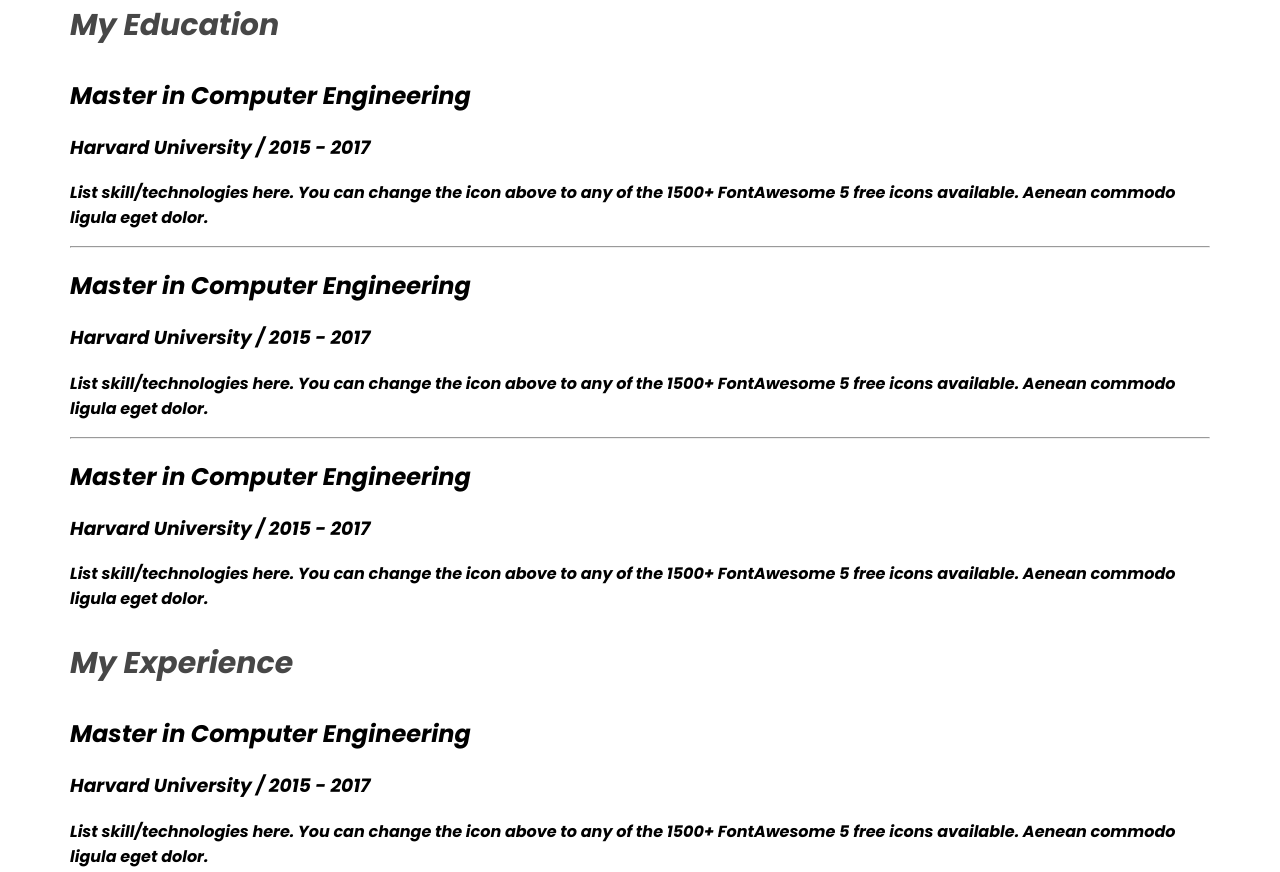
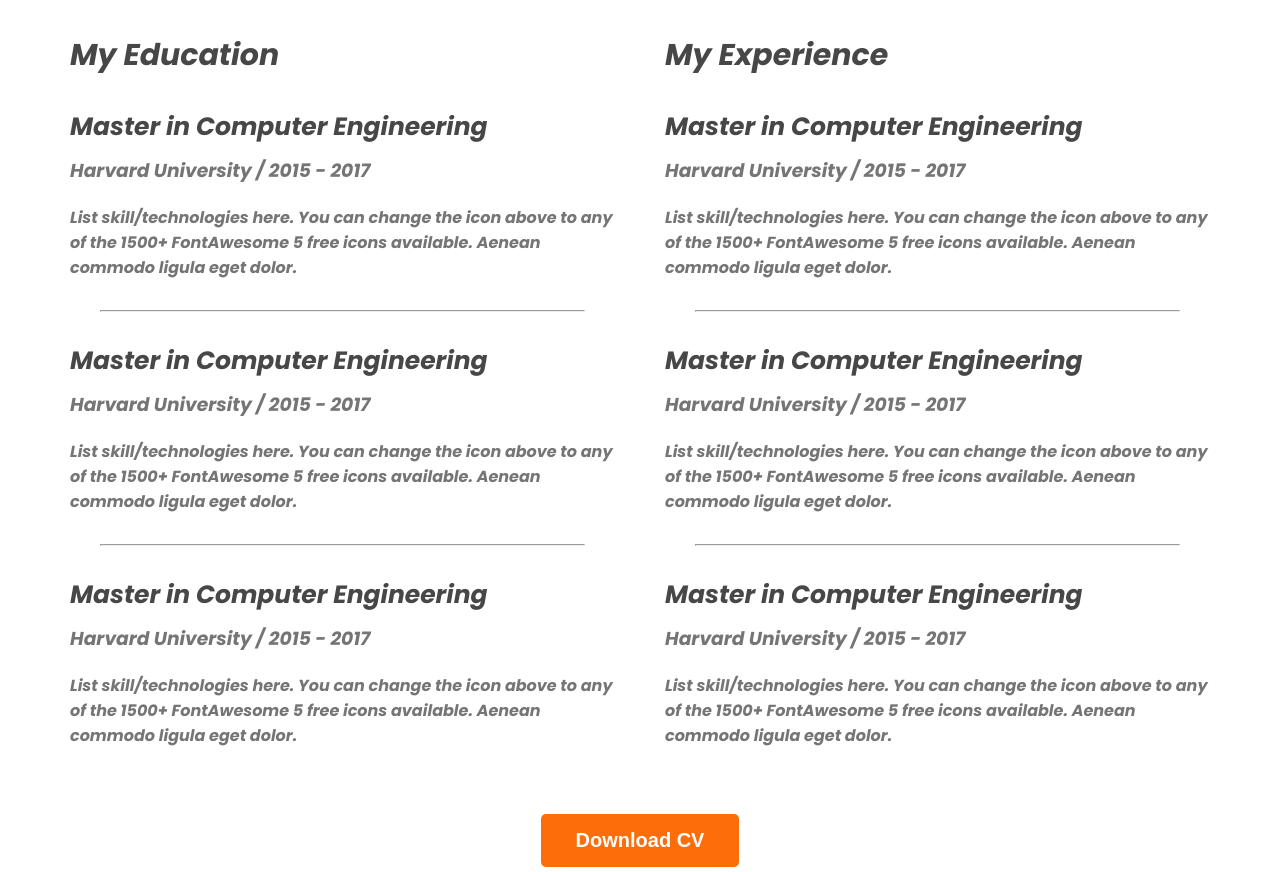
Before and after one commit to Khurshedspi/portfolio-2023, a plain HTML site: page index.html in a window 1280 px wide. Shown: the part 2510-3382 px from the top of the page. Drawn offline with Linux system fonts and the light colour scheme.

Commit message:
download cv added

```diff
--- a/index.html
+++ b/index.html
@@ -120,7 +120,7 @@ Hi, I am
                 <p class="resume-item-description">List skill/technologies here. You can change the icon above
                     to any of the 1500+ FontAwesome 5 free icons available. Aenean commodo ligula eget dolor.</p>
             </div>
-
+            </div>
 
         <div class="resume-column">
             <h3 class="resume-column-title">My Experience</h3>
@@ -144,8 +144,12 @@ Hi, I am
                 <p class="resume-item-description">List skill/technologies here. You can change the icon above
                     to any of the 1500+ FontAwesome 5 free icons available. Aenean commodo ligula eget dolor.</p>
             </div>
+         </div>
         </div>
+    <div class="download-cv">
+        <button class="btn-primary">Download CV</button>
     </div>
+
 </section>
     </main>
     <footer>
--- a/styles/portfolio.css
+++ b/styles/portfolio.css
@@ -138,3 +138,27 @@ main section{
     font-size: 30px;
     font-weight: 700;
 }
+.resume-container{
+    display: flex;
+    gap: 50px;
+}
+.resume-item-title{
+    color:#474747;
+    font-size: 25px;
+    font-weight: 700;
+    margin-bottom: 10px;
+}
+.resume-item-institute{
+    margin-bottom: 20px;
+    margin-top: 0;
+}
+.resume-item-institute, .resume-item-description{
+ color: #757575;
+}
+.resume-container hr{
+    margin: 30px;
+}
+.download-cv{
+    text-align: center;
+    margin-top: 50px;
+}
```
